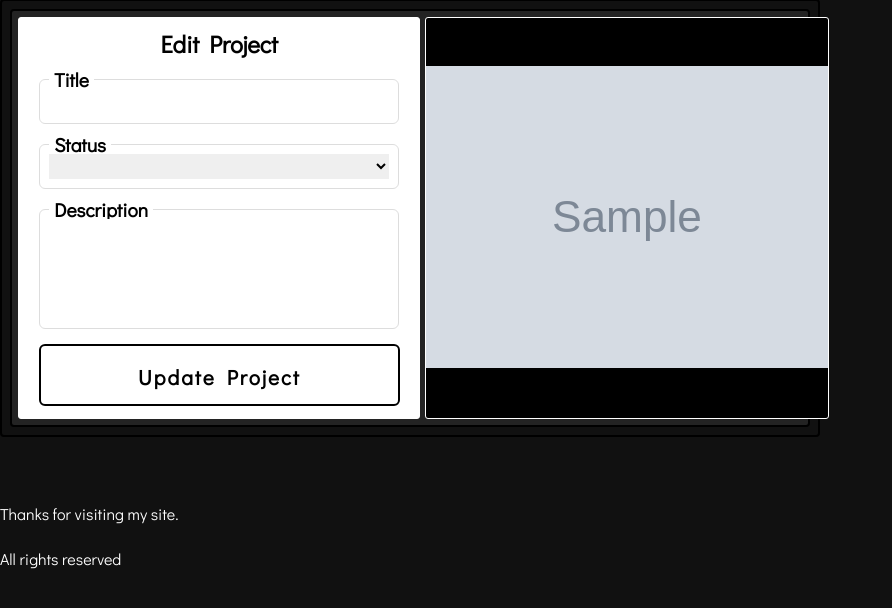
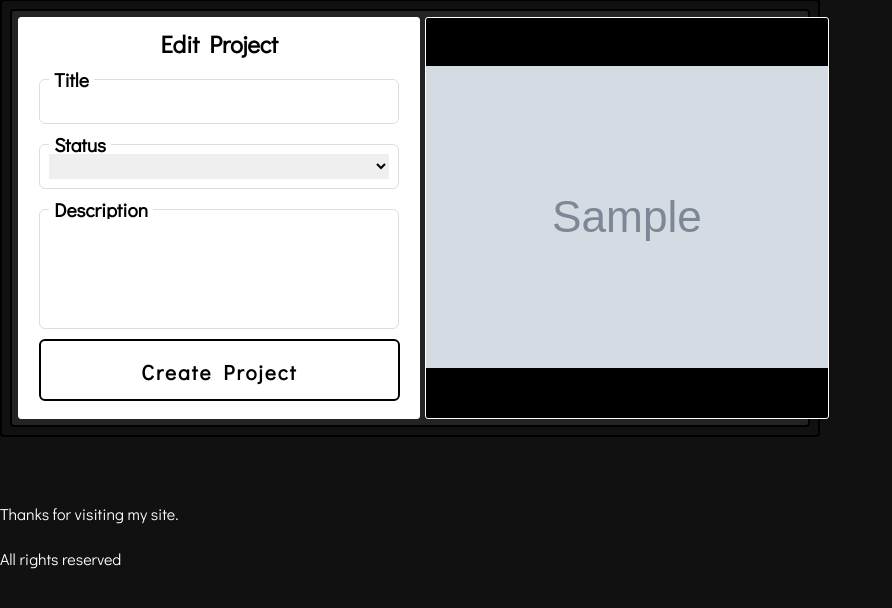
Before and after one commit to mattgray7/Agency, a Django app: template AgencyApp/templates/AgencyApp/post/createPost.html in a window 1280 px wide. Shown: the part 97-705 px from the top of the page, without its empty margins (0-892 px from the left). Run offline with Django 3.2, Linux system fonts and the light colour scheme; tables that the repository leaves empty hold one stand-in row (values such as "Sample post"); the template is opened without the code that fills it: values that come from a table or form of the project are taken from there, most other values are stand-ins (such as "Sample title", 1, 10 or a date in 2020); grey boxes marked "Sample" are stand-in pictures; lists and menus that the app fills with data are empty.

Commit message:
Change button label depending on creating or updating projects, and some other small formatting things

```diff
--- a/AgencyApp/templates/AgencyApp/post/createPost.html
+++ b/AgencyApp/templates/AgencyApp/post/createPost.html
@@ -68,8 +68,12 @@
 											{% endfor %}
 										</script>
 										<li style="">
-											<div id="continueButton" class="whiteButton blackHover" style="height:20px; width:99%; padding: 0.8em 0em 1em 0em; font-size: 1.3em; margin-top: -5px;" onclick="submitForm('editContentForm')">
-												Update Project
+											<div id="continueButton" class="whiteButton blackHover" style="height:20px; width:99%; padding: 0.8em 0em 1em 0em; font-size: 1.3em; margin-top: -10px;" onclick="submitForm('editContentForm')">
+												{% if source == possibleDestinations.viewPost %}
+													Update Project
+												{% else %}
+													Create Project
+												{% endif %}
 											</div>
 										</li>
 									</ul>
```
